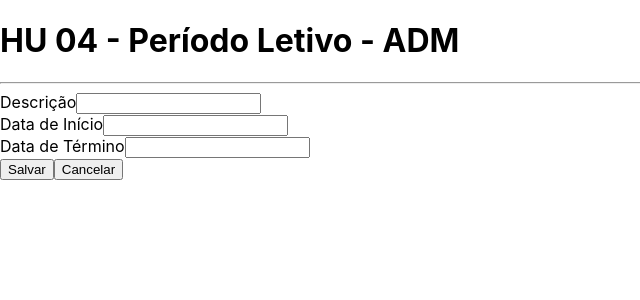
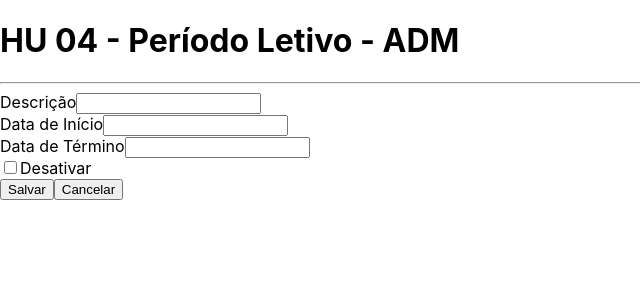
Before and after one commit to lealkedna/ifpi-proaula-front-end, a Next.js app: page / in a window 1280 px wide. Both pictures are taken after a click on the button "Novo Período Letivo". Shown: the top 300 px of the page, without its empty margins (0-640 px from the left). Built offline with nearby package versions, Linux system fonts and the light colour scheme.

Commit message:
add checkbox

```diff
--- /dev/null
+++ b/src/components/Checkbox.tsx
@@ -0,0 +1,28 @@
+import React, { useState } from 'react'
+
+interface CheckboxProps {
+  children: React.ReactNode
+}
+
+export default function Checkbox(props: CheckboxProps) {
+  const [checked, setChecked] = useState(false)
+
+  const handleChange = () => {
+    setChecked(!checked)
+  }
+
+  return (
+    <div className="form-group form-check">
+      <label>
+        <input
+          className="mr-2"
+          type="checkbox"
+          checked={checked}
+          onChange={handleChange}
+        />
+        {props.children}
+      </label>
+      {/* <p>Is "My Value" checked? {checked.toString()}</p> */}
+    </div>
+  )
+}
--- a/src/components/Formulario.tsx
+++ b/src/components/Formulario.tsx
@@ -3,6 +3,7 @@ import PeriodoLetivo from '../core/PeriodoLetivo'
 import BotaoCancelar from './BotaoCancelar'
 import BotaoSalvar from './BotaoSalvar'
 import Entrada from './Entrada'
+import Checkbox from './Checkbox'
 
 interface FormProps {
   periodoLetivo: PeriodoLetivo
@@ -52,6 +53,13 @@ export default function Formulario(props: FormProps) {
         valor={dataTermino}
         valorMudou={setdataTermino}
       />
+
+      <div className="mt-2">
+        <Checkbox>
+          <span>Desativar</span>
+        </Checkbox>
+      </div>
+
       <div className="flex justify-end mt-5">
         <BotaoSalvar
           className="mr-2"
```
